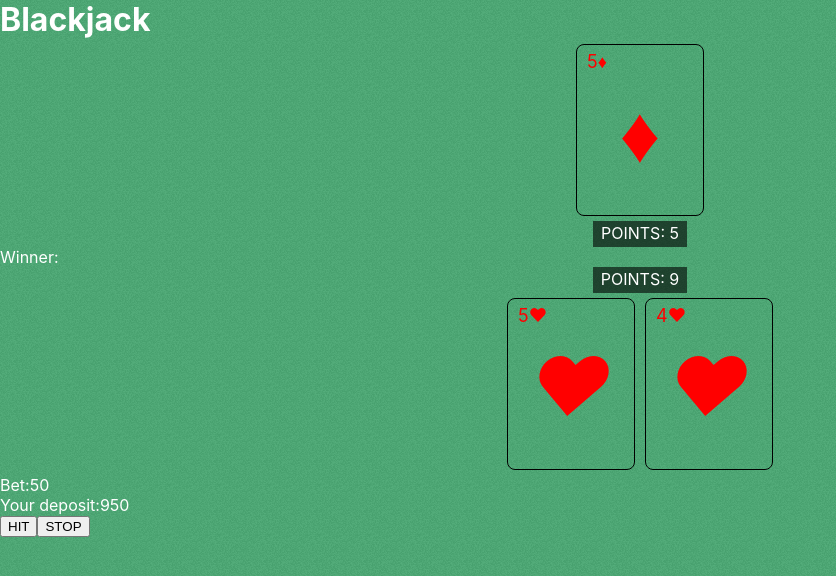
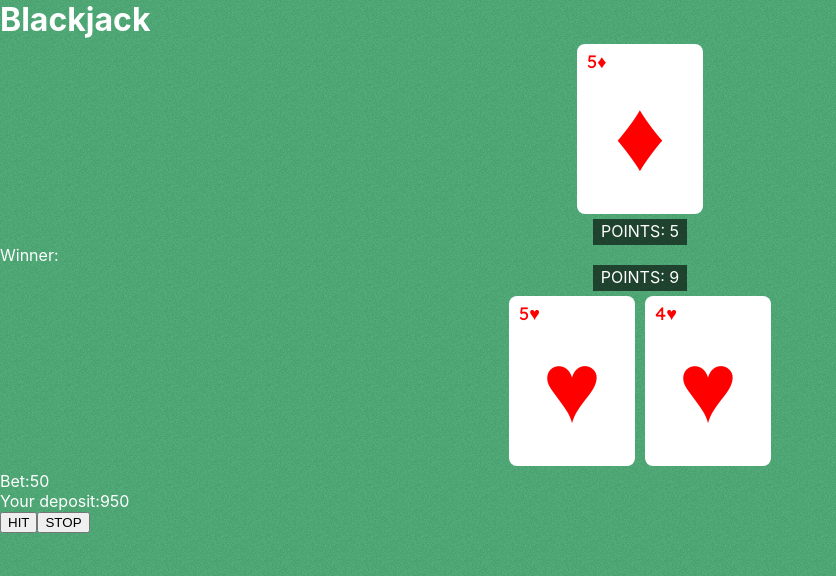
Before and after one commit to nikita2090/Blackjack, a React (Create React App) app: page / in a window 1280 px wide. Both pictures are taken after a click on the button "GO". Shown: the top 576 px of the page, without its empty margins (0-836 px from the left). Built offline with nearby package versions, Linux system fonts and the light colour scheme.

Commit message:
Teg for big suit in Card has changed from 'i' to 'span'. Font family and background have added to Card styles.

```diff
--- a/src/components/card/Card.js
+++ b/src/components/card/Card.js
@@ -13,7 +13,7 @@ const Card = ({ suit, name }) => {
 		<div className={card}>
 			<span className={suit}>{name}</span>
 			<div className={pictureWrap}>
-				<i className={bigSuit}></i>
+				<span className={bigSuit}></span>
 			</div>
 		</div>
 	);
--- a/src/components/card/Card.module.css
+++ b/src/components/card/Card.module.css
@@ -2,11 +2,12 @@
 	width: 106px;
 	height: 158px;
 	padding: 6px 10px;
-	border: 1px solid black;
 	border-radius: 8px;
 	margin: 5px;
 
 	font-size: 18px;
+	font-family: 'Lexend Deca', sans-serif;
+	background: white;
 }
 
 
@@ -19,5 +20,5 @@
 
 
 .big {
-	font-size: 80px;
+	font-size: 100px;
 }
```
